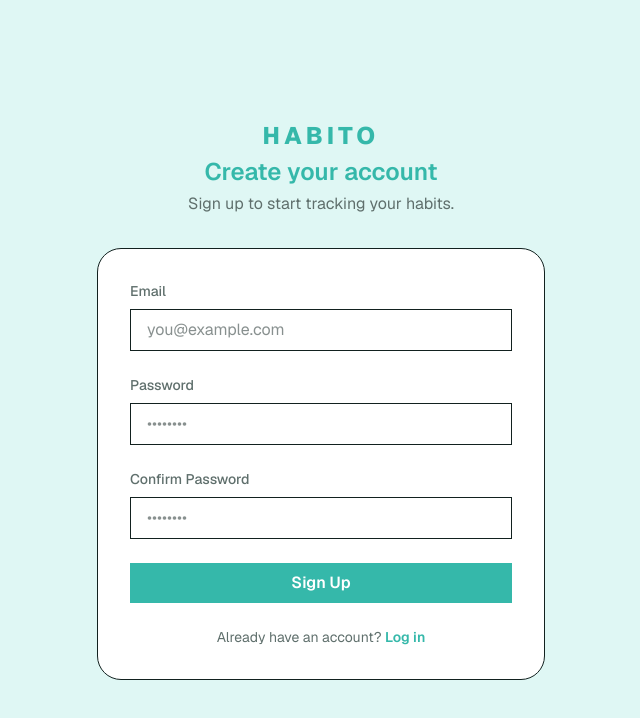
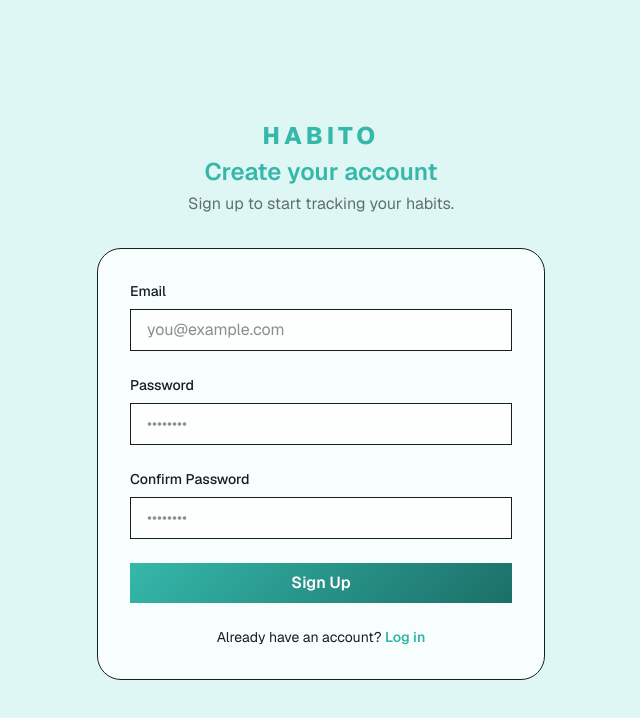
Before and after one commit to nac1dy/Habit-Tracker, a Next.js app in the folder src/walking_skel/walking-skel/: page /register in a window 1280 px wide. Shown: the top 718 px of the page, without its empty margins (319-959 px from the left). Built offline with nearby package versions, Linux system fonts and the light colour scheme.

Commit message:
fix: adjusted dark-Mode design for the auth/login window

```diff
--- a/src/walking_skel/walking-skel/app/login/LoginForm.tsx
+++ b/src/walking_skel/walking-skel/app/login/LoginForm.tsx
@@ -1,7 +1,7 @@
 import Link from 'next/link';
 
 const inputClass =
-  'w-full px-4 py-2 border border-[var(--text)] focus:outline-none focus:ring-2 focus:ring-[var(--focus)] bg-white text-[var(--text)]';
+  'w-full px-4 py-2 border border-[var(--text)] focus:outline-none focus:ring-2 focus:ring-[var(--focus)] bg-(--card) text-(--text)';
 
 type LoginFormProps = {
   email: string;
@@ -25,11 +25,11 @@ export default function LoginForm({
   return (
     <form
       onSubmit={onSubmit}
-      className="bg-white p-8 border border-foreground"
+      className="bg-(--card) text-(--text) p-8 border border-foreground"
       style={{ borderRadius: 'var(--radius-lg)' }}
     >
       <div className="mb-6">
-        <label className="block text-sm font-medium text-(--text-2) mb-2">Email</label>
+        <label className="block text-sm font-medium text-(--text) mb-2">Email</label>
         <input
           type="email"
           value={email}
@@ -40,7 +40,7 @@ export default function LoginForm({
       </div>
 
       <div className="mb-6">
-        <label className="block text-sm font-medium text-(--text-2) mb-2">Password</label>
+        <label className="block text-sm font-medium text-(--text) mb-2">Password</label>
         <input
           type="password"
           value={password}
@@ -55,14 +55,14 @@ export default function LoginForm({
         disabled={loading}
         className="w-full text-white font-semibold py-2 px-6 transition hover:-translate-y-0.5 active:translate-y-0"
         style={{
-          background: 'linear-gradient(135deg, var(--teal-500), var(--teal-700))',
+          background: 'linear-gradient(135deg, #35b8aa, #1b6f68)',
           opacity: loading ? 0.7 : 1,
         }}
       >
         {loading ? 'Logging in...' : 'Log In'}
       </button>
 
-      <p className="mt-6 text-center text-sm text-(--text-2)">
+      <p className="mt-6 text-center text-sm text-(--text)">
         Don&apos;t have an account?{' '}
         <Link href="/register" className="text-(--teal-700) font-semibold hover:text-(--teal-900)">
           Sign up
--- a/src/walking_skel/walking-skel/app/register/RegisterForm.tsx
+++ b/src/walking_skel/walking-skel/app/register/RegisterForm.tsx
@@ -1,7 +1,7 @@
 import Link from 'next/link';
 
 const inputClass =
-  'w-full px-4 py-2 border border-[var(--text)] focus:outline-none focus:ring-2 focus:ring-[var(--focus)] bg-white text-[var(--text)]';
+  'w-full px-4 py-2 border border-[var(--text)] focus:outline-none focus:ring-2 focus:ring-[var(--focus)] bg-(--card) text-(--text)';
 
 type RegisterFormProps = {
   email: string;
@@ -29,11 +29,11 @@ export default function RegisterForm({
   return (
     <form
       onSubmit={onSubmit}
-      className="bg-white p-8 border border-foreground"
+      className="bg-(--card) text-(--text) p-8 border border-foreground"
       style={{ borderRadius: 'var(--radius-lg)' }}
     >
       <div className="mb-6">
-        <label className="block text-sm font-medium text-(--text-2) mb-2">Email</label>
+        <label className="block text-sm font-medium text-(--text) mb-2">Email</label>
         <input
           type="email"
           value={email}
@@ -44,7 +44,7 @@ export default function RegisterForm({
       </div>
 
       <div className="mb-6">
-        <label className="block text-sm font-medium text-(--text-2) mb-2">Password</label>
+        <label className="block text-sm font-medium text-(--text) mb-2">Password</label>
         <input
           type="password"
           value={password}
@@ -55,7 +55,7 @@ export default function RegisterForm({
       </div>
 
       <div className="mb-6">
-        <label className="block text-sm font-medium text-(--text-2) mb-2">Confirm Password</label>
+        <label className="block text-sm font-medium text-(--text) mb-2">Confirm Password</label>
         <input
           type="password"
           value={confirmPassword}
@@ -70,14 +70,14 @@ export default function RegisterForm({
         disabled={loading}
         className="w-full text-white font-semibold py-2 px-6 transition hover:-translate-y-0.5 active:translate-y-0"
         style={{
-          background: 'linear-gradient(135deg, var(--teal-500), var(--teal-700))',
+          background: 'linear-gradient(135deg, #35b8aa, #1b6f68)',
           opacity: loading ? 0.7 : 1,
         }}
       >
         {loading ? 'Creating account...' : 'Sign Up'}
       </button>
 
-      <p className="mt-6 text-center text-sm text-(--text-2)">
+      <p className="mt-6 text-center text-sm text-(--text)">
         Already have an account?{' '}
         <Link href="/login" className="text-(--teal-700) font-semibold hover:text-(--teal-900)">
           Log in
```
